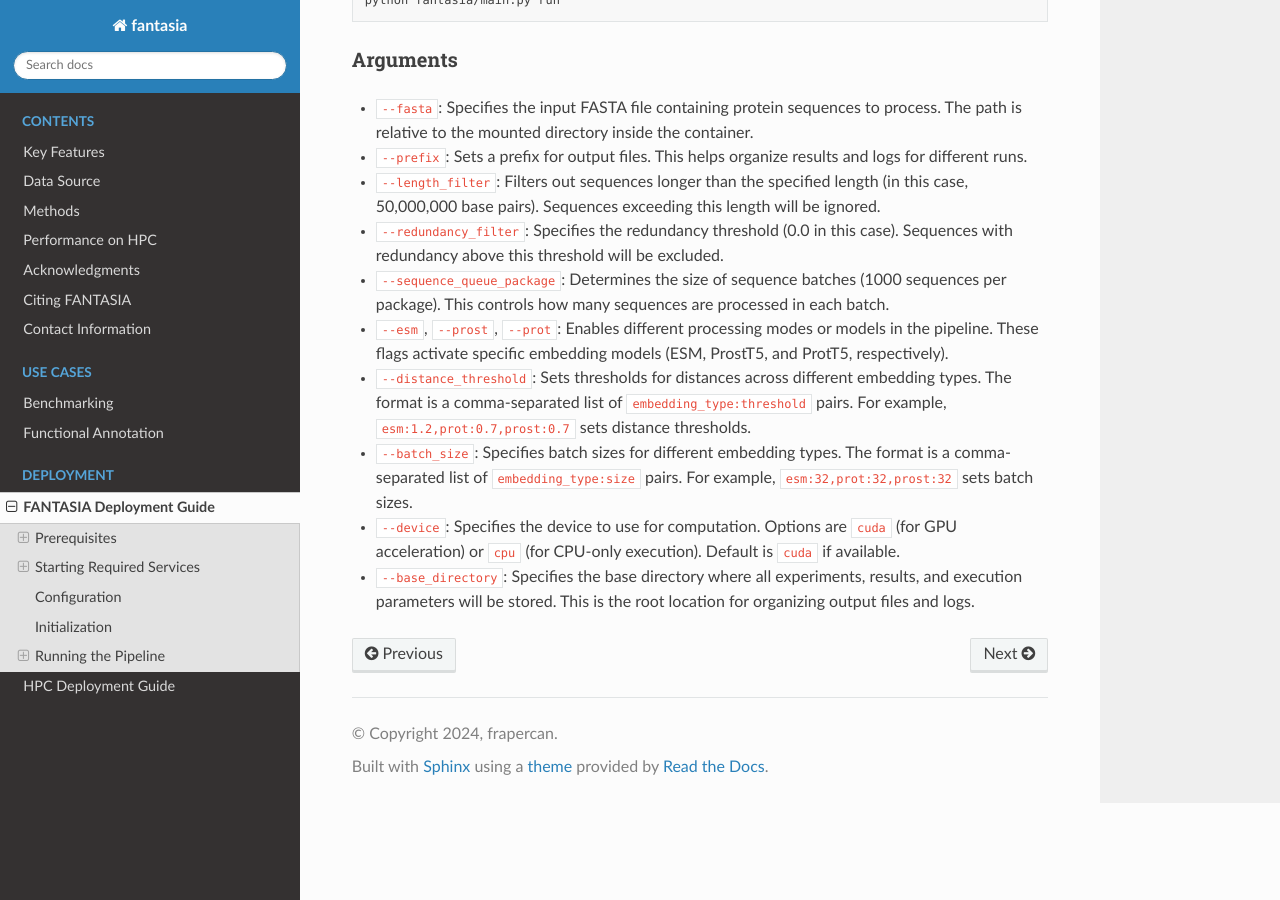
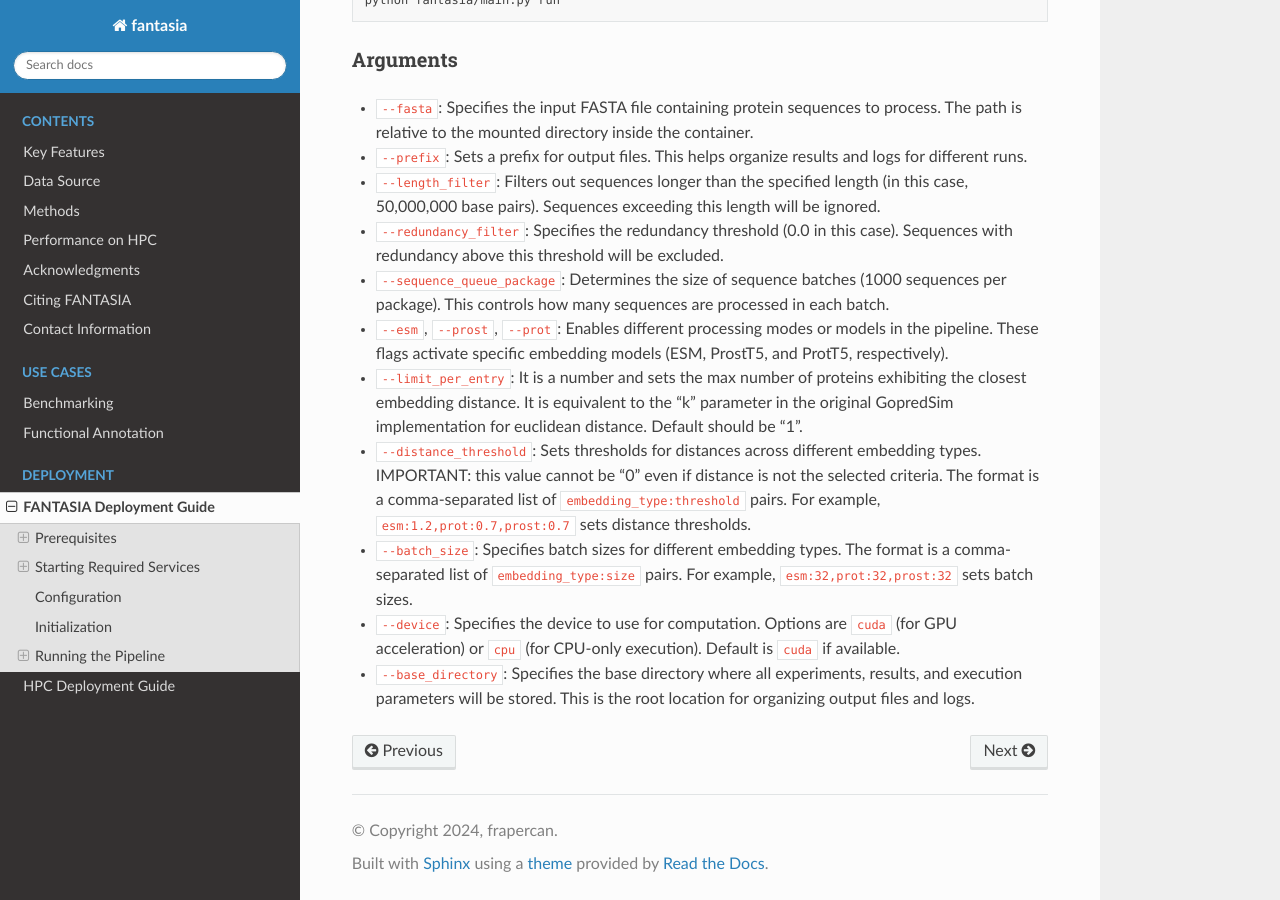
Before and after one commit to CBBIO/FANTASIA, a Sphinx documentation site: the page built from docs/source/deployment.rst, in a window 1280 px wide and 900 px high, scrolled down 3903 px. Built offline with Sphinx 7.4.7 and the Read the Docs theme 3.1.0, drawn with Linux system fonts in a browser that asks for light colours.

Commit message:
Update deployment.rst
This update includes:
1- the selection criteria for the K number of proteins exhibiting the closest embedding distance.
2- Highltights the fact that the distance_threshold should not be "0" even if the selection criteria is NOT distance.

```diff
--- a/docs/source/deployment.rst
+++ b/docs/source/deployment.rst
@@ -208,7 +208,8 @@ Arguments
 - ``--redundancy_filter``: Specifies the redundancy threshold (0.0 in this case). Sequences with redundancy above this threshold will be excluded.
 - ``--sequence_queue_package``: Determines the size of sequence batches (1000 sequences per package). This controls how many sequences are processed in each batch.
 - ``--esm``, ``--prost``, ``--prot``: Enables different processing modes or models in the pipeline. These flags activate specific embedding models (ESM, ProstT5, and ProtT5, respectively).
-- ``--distance_threshold``: Sets thresholds for distances across different embedding types. The format is a comma-separated list of ``embedding_type:threshold`` pairs. For example, ``esm:1.2,prot:0.7,prost:0.7`` sets distance thresholds.
+- ``--limit_per_entry``: It is a number and sets the max number of proteins exhibiting the closest embedding distance. It is equivalent to the "k" parameter in the original GopredSim implementation for euclidean distance. Default should be "1".
+- ``--distance_threshold``: Sets thresholds for distances across different embedding types. IMPORTANT: this value cannot be "0" even if distance is not the selected criteria. The format is a comma-separated list of ``embedding_type:threshold`` pairs. For example, ``esm:1.2,prot:0.7,prost:0.7`` sets distance thresholds.
 - ``--batch_size``: Specifies batch sizes for different embedding types. The format is a comma-separated list of ``embedding_type:size`` pairs. For example, ``esm:32,prot:32,prost:32`` sets batch sizes.
 - ``--device``: Specifies the device to use for computation. Options are ``cuda`` (for GPU acceleration) or ``cpu`` (for CPU-only execution). Default is ``cuda`` if available.
 - ``--base_directory``: Specifies the base directory where all experiments, results, and execution parameters will be stored. This is the root location for organizing output files and logs.
```
